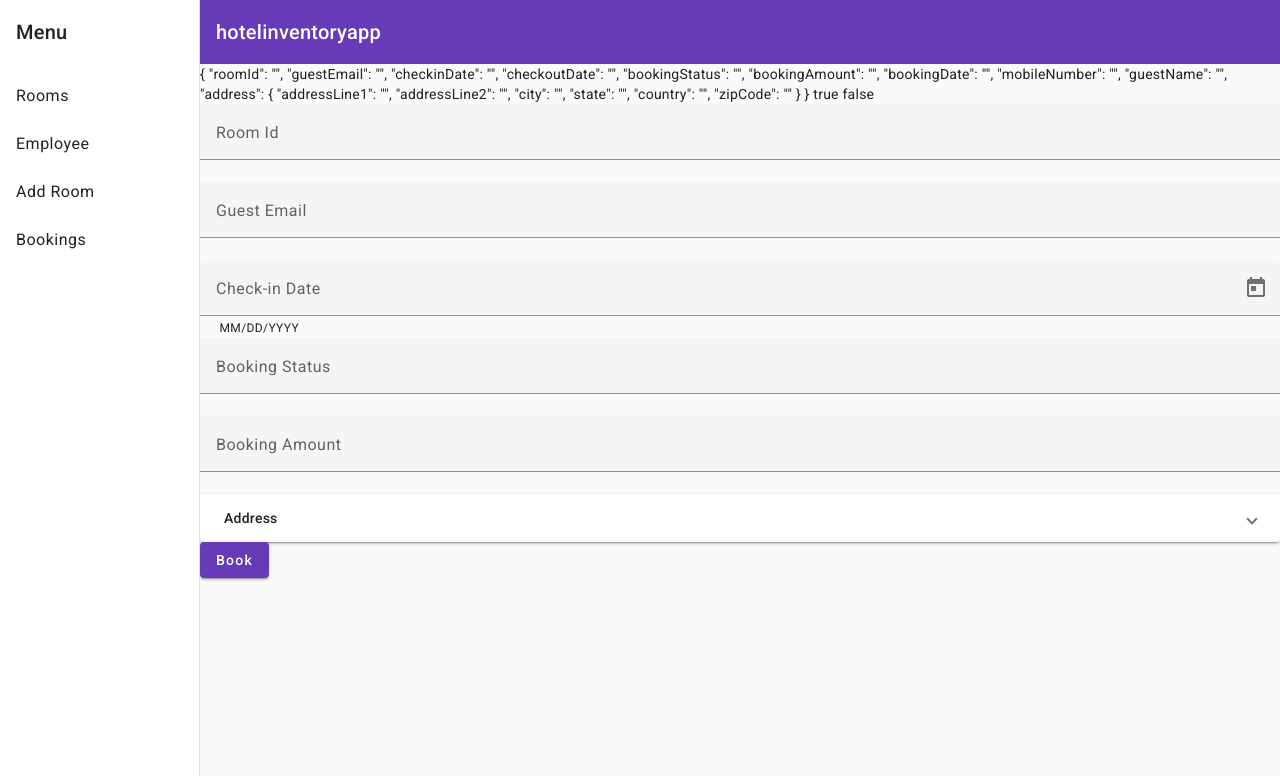
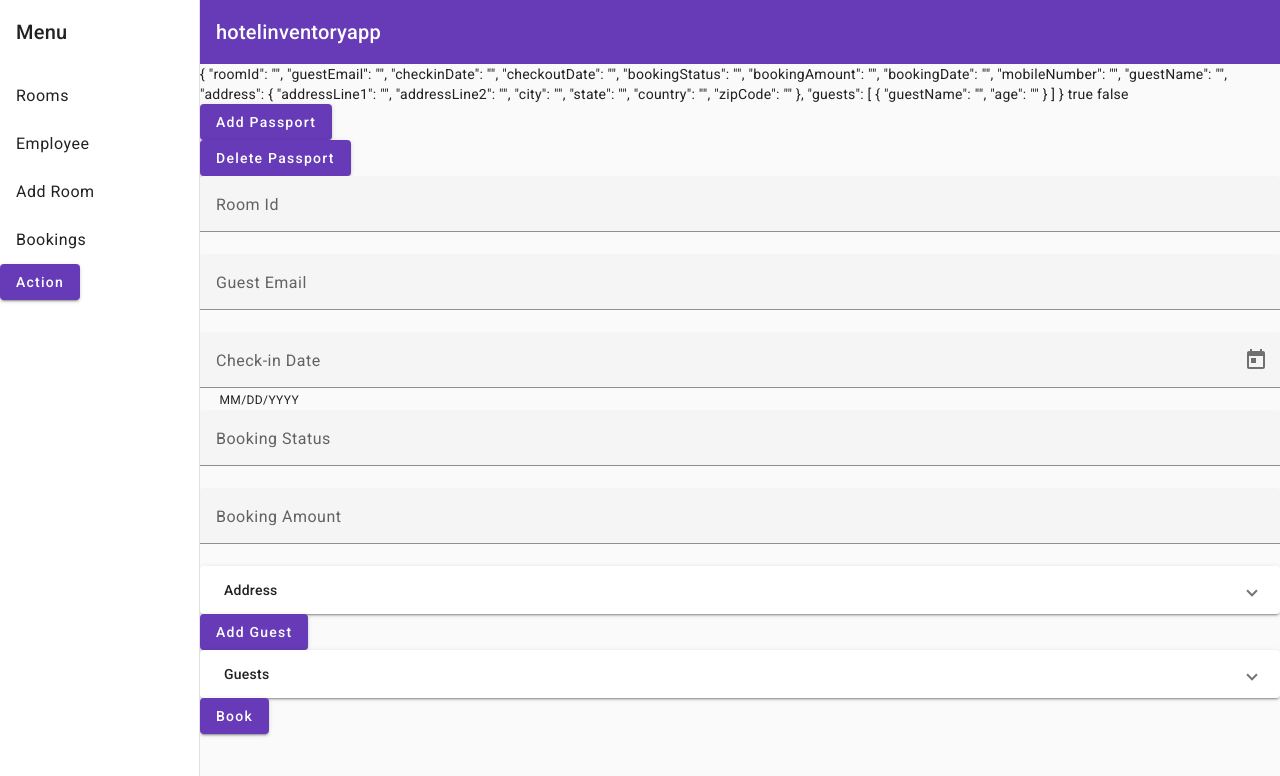
Before and after one commit to grand-rick001/angular-full-course-code, an Angular app in the folder Angular/hotelinventoryapp/: page /booking in a window 1280 px wide. Shown: the top 776 px of the page. Built offline with nearby package versions, Linux system fonts and the light colour scheme.

Commit message:
[learn]: Reactive Forms->formArray, dynamically add/remove form controls, remove formArraycontrols

```diff
--- a/Angular/hotelinventoryapp/src/app/app-nav/app-nav.component.html
+++ b/Angular/hotelinventoryapp/src/app/app-nav/app-nav.component.html
@@ -9,6 +9,8 @@
       <a mat-list-item routerLink="/employee">Employee</a>
       <a mat-list-item routerLink="/rooms/add">Add Room</a>
       <a mat-list-item routerLink="booking">Bookings</a>
+      <!-- <a mat-list-item routerLink="booking">Action</a> -->
+      <button mat-raised-button color="primary">Action</button>
     </mat-nav-list>
   </mat-sidenav>
   <mat-sidenav-content>
--- a/Angular/hotelinventoryapp/src/app/booking/booking.component.html
+++ b/Angular/hotelinventoryapp/src/app/booking/booking.component.html
@@ -2,6 +2,13 @@
 {{ bookingForm.pristine | json }}
 {{ bookingForm.dirty | json }}
 <!-- <br> -->
+
+<div>
+    <button mat-raised-button color="primary" (click)="addPassport()">Add Passport</button>
+</div>
+<div>
+    <button mat-raised-button color="primary" (click)="removePassport()">Delete Passport</button>
+</div>
 
 <form action=""
 class="example-form"
@@ -11,6 +18,10 @@ class="example-form"
     <mat-form-field class="example-full-width">
         <mat-label>Room Id</mat-label>
         <input matInput placeholder="Ex. 2" formControlName="roomId">
+    </mat-form-field>
+    <mat-form-field *ngIf="bookingForm.get('passport')" class="example-full-width">
+        <mat-label>Passport</mat-label>
+        <input matInput placeholder="Passport Number" formControlName="passport">
     </mat-form-field>
     <mat-form-field class="example-full-width">
         <mat-label>Guest Email</mat-label>
@@ -87,40 +98,49 @@ class="example-form"
         </mat-accordion>
     </div>
 
+    <div>
+        <button mat-raised-button type="button" color="primary" (click)="addGuest()">Add Guest</button>
+    </div>
+
+    <div formArrayName="guests">
+        <mat-accordion class="example-headers-align" multi>
+            <mat-expansion-panel>
+              <mat-expansion-panel-header>
+                <mat-panel-title>
+                  Guests
+                </mat-panel-title>
+              </mat-expansion-panel-header>
+              <div *ngFor="let guest of guests.controls; let i=index">
+                <div [formGroupName]="i">
+                    <mat-accordion class="example-headers-align" multi>
+                        <mat-expansion-panel>
+                          <mat-expansion-panel-header>
+                            <mat-panel-title>
+                              Guest {{i+1}}
+                            </mat-panel-title>
+                          </mat-expansion-panel-header>
+
+                          <mat-form-field class="example-full-width">
+                            <mat-label>Guest Name</mat-label>
+                            <input matInput placeholder="Guest Name" formControlName="guestName">
+                          </mat-form-field>
+
+                          <mat-form-field class="example-full-width">
+                            <mat-label>Guest age</mat-label>
+                            <input matInput placeholder="Guest Email" formControlName="age">
+                          </mat-form-field>
+                        </mat-expansion-panel>
+                    </mat-accordion>
+                </div>
+                <div>
+                    <button mat-raised-button type="button" color="warn" (click)="removeGuest(i)">Delete Guest</button>
+                </div>
+            </div>
+            </mat-expansion-panel>
+        </mat-accordion>
+    </div>
 
     <div>
         <button mat-raised-button color="primary">Book</button>
     </div>
-    <!-- <mat-form-field class="example-full-width">
-        <mat-label>Booking Date</mat-label>
-        <input matInput placeholder="Ex. 2" formControlName="bookingDate">
-    </mat-form-field>
-    <mat-form-field class="example-full-width">
-        <mat-label>Mobile Number</mat-label>
-        <input matInput placeholder="Ex. 2" formControlName="mobileNumber">
-    </mat-form-field>
-    <mat-form-field class="example-full-width">
-        <mat-label>Guest Name</mat-label>
-        <input matInput placeholder="Ex. 2" formControlName="guestName">
-    </mat-form-field>
-    <mat-form-field class="example-full-width">
-        <mat-label>Guest Address</mat-label>
-        <input matInput placeholder="Ex. 2" formControlName="guestAddress">
-    </mat-form-field>
-    <mat-form-field class="example-full-width">
-        <mat-label>Guest City</mat-label>
-        <input matInput placeholder="Ex. 2" formControlName="guestCity">
-    </mat-form-field>
-    <mat-form-field class="example-full-width">
-        <mat-label>Guest State</mat-label>
-        <input matInput placeholder="Ex. 2" formControlName="guestState">
-    </mat-form-field>
-    <mat-form-field class="example-full-width">
-        <mat-label>Guest Country</mat-label>
-        <input matInput placeholder="Ex. 2" formControlName="guestCountry">
-    </mat-form-field>
-    <mat-form-field class="example-full-width">
-        <mat-label>Guest Zip Code</mat-label>
-        <input matInput placeholder="Ex. 2" formControlName="guestZipCode">
-    </mat-form-field> -->
 </form>
--- a/Angular/hotelinventoryapp/src/app/booking/booking.component.ts
+++ b/Angular/hotelinventoryapp/src/app/booking/booking.component.ts
@@ -1,6 +1,6 @@
 import { Component } from '@angular/core';
 import { ConfigService } from '../services/config.service';
-import { FormBuilder, FormGroup } from '@angular/forms';
+import { FormArray, FormBuilder, FormControl, FormGroup } from '@angular/forms';
 
 @Component({
   selector: 'app-booking',
@@ -32,10 +32,41 @@ export class BookingComponent {
         country: [''],
         zipCode: ['']
       }),
+      guests: this.fb.array([
+        this.fb.group({
+        guestName: [''],
+        age: new FormControl('')
+        })
+      ])
     });
+  }
+
+  get guests() {
+    return this.bookingForm.get('guests') as FormArray;
   }
 
   addBooking() {
     console.log(this.bookingForm.value);
   }
+
+  addGuest() {
+    this.guests.push(this.fb.group({
+      guestName: [''],
+      age: new FormControl('')
+    }));
+  }
+
+  addPassport() {
+    this.bookingForm.addControl('passport', new FormControl(''));
+  }
+
+  removePassport() {
+    if (this.bookingForm.contains('passport')) {
+      this.bookingForm.removeControl('passport');
+    }
+  }
+
+  removeGuest(index: number) {
+    this.guests.removeAt(index);
+  }
 }
```
